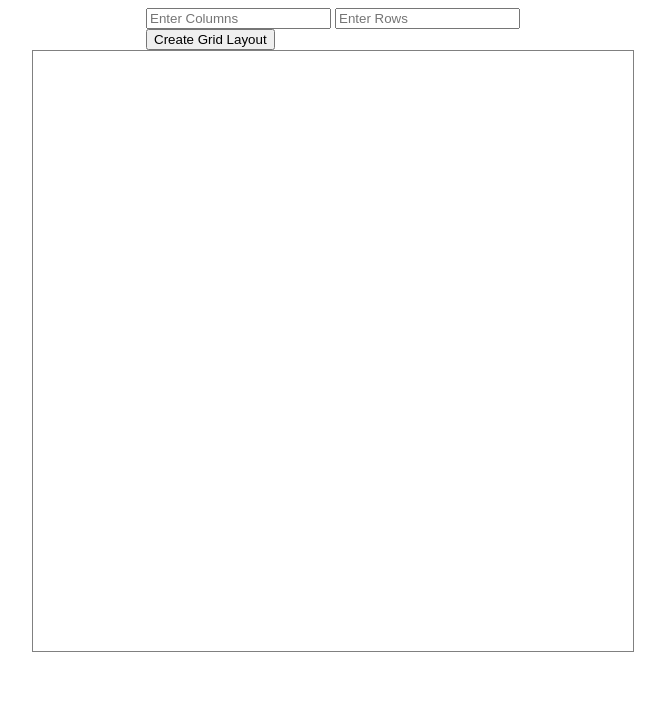
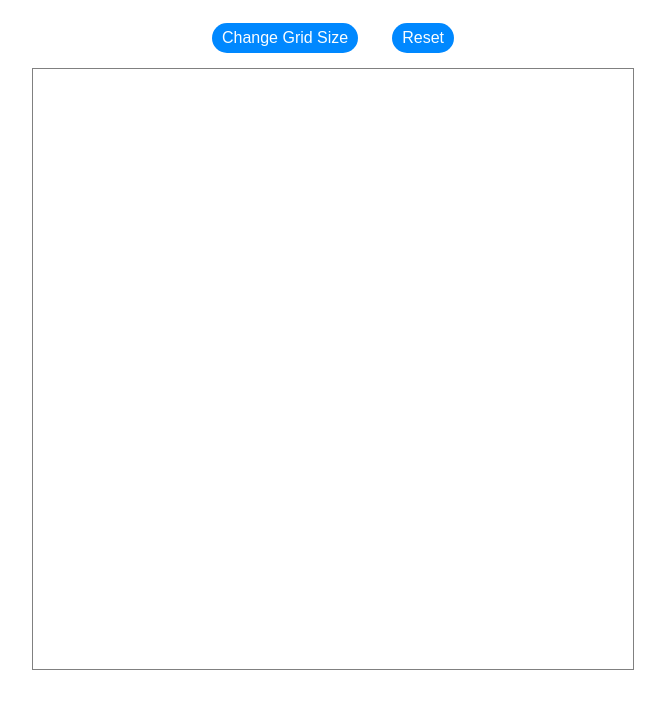
Before and after one commit to anubhavbaghel23/Etch-a-Sketch, a plain HTML site: page index.html in a window 1280 px wide. Shown: the whole page, without its empty margins (307-972 px from the left). Drawn offline with Linux system fonts and the light colour scheme.

Commit message:
Added Reset and Change Grid Size button

```diff
--- a/index.html
+++ b/index.html
@@ -4,16 +4,14 @@
     <meta charset="UTF-8">
     <meta name="viewport" content="width=device-width, initial-scale=1.0">
     <link rel="stylesheet" href="./style.css">
-    <title>Document</title>
+    <title>Etch-A-Sketch</title>
 </head>
 <body>
-    <div id="userInputAndButtonDiv">
-        <div id="userInputDiv">
-            <input class="input" type="number" id="columnInput" placeholder="Enter Columns ">
-            <input class="input" type="number" id="rowInput" placeholder="Enter Rows ">
-        </div>
-            <button onclick="createGrid()" id="createGridButton">Create Grid Layout</button>
+    <div id="buttonsDiv">
+        <button class="buttons" id="changeGridButton">Change Grid Size</button>
+        <button class="buttons" id="resetButton">Reset</button>
     </div>
+
     <div class="container"></div>
 
     <script src="./javascript.js"></script>
```
